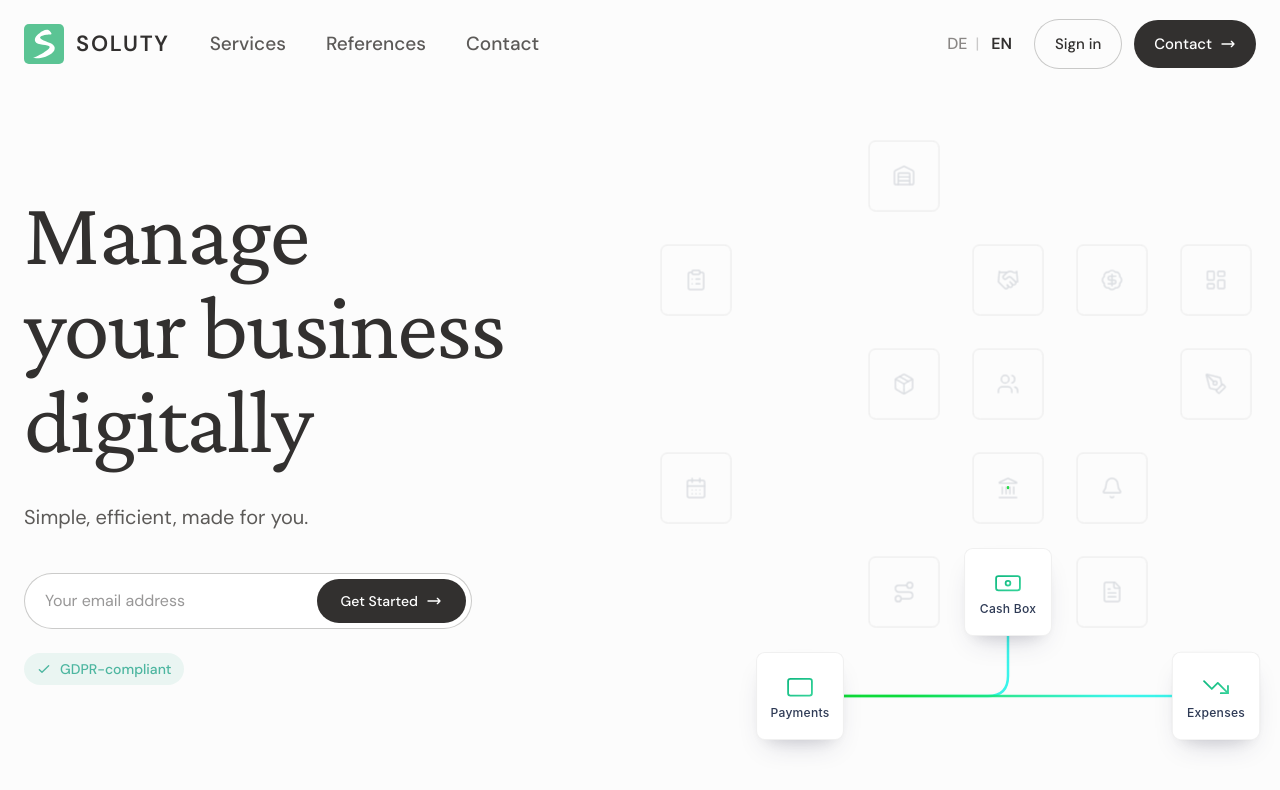
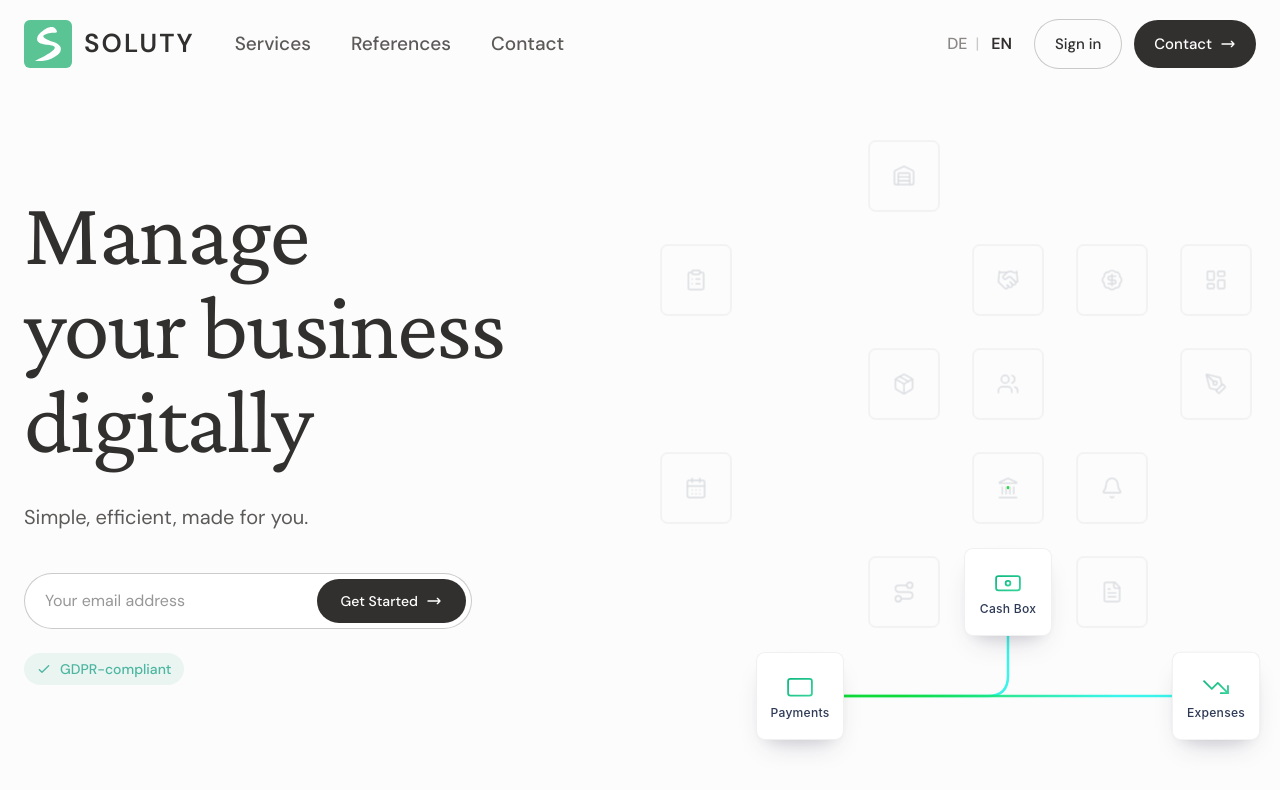
Before and after one commit to zaferkucuk/soluty-website, a Next.js app: page /en in a window 1280 px wide. Shown: the top 790 px of the page. Built offline with nearby package versions, Linux system fonts and the light colour scheme.

Commit message:
feat(header): increase logo size by 20%
Changes:
- Logo icon: 36/40px → 44/48px (+20%)
- Wordmark: 22px → 26px (+20%)

```diff
--- a/app/[locale]/components/Header/Logo.tsx
+++ b/app/[locale]/components/Header/Logo.tsx
@@ -18,21 +18,22 @@ export function Logo() {
       className="flex items-center gap-3 focus:outline-none focus-visible:ring-2 focus-visible:ring-[var(--color-brand-primary)] focus-visible:ring-offset-2 rounded"
       aria-label="Soluty - Home"
     >
-      {/* Logo Icon */}
+      {/* Logo Icon - increased by 20% */}
       <Image
         src="/soluty-icon.svg"
         alt=""
-        width={40}
-        height={40}
-        className="w-9 h-9 md:w-10 md:h-10"
+        width={48}
+        height={48}
+        className="w-11 h-11 md:w-12 md:h-12"
         priority
       />
 
-      {/* Wordmark - DM Sans font */}
+      {/* Wordmark - DM Sans font, increased by 20% (22px → 26px) */}
       <span
-        className="hidden md:block text-[22px] font-semibold tracking-[0.08em]"
+        className="hidden md:block font-semibold tracking-[0.08em]"
         style={{
           fontFamily: FONTS.sans,
+          fontSize: '26px',
           color: '#32302F',
         }}
       >
```
